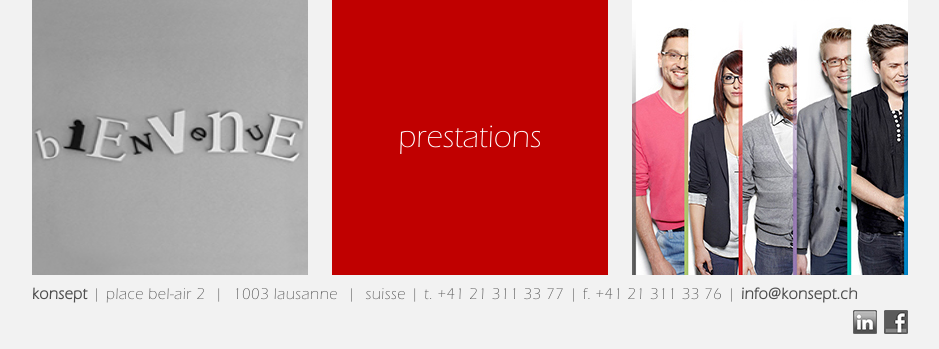
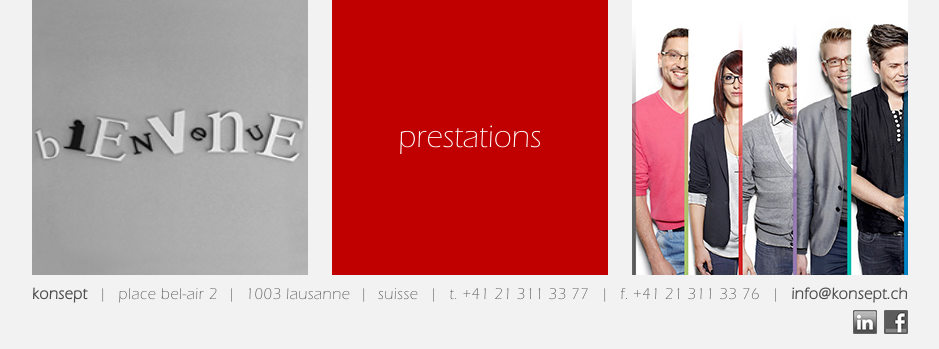
Before and after one commit to maieutiquer/knu, a PHP site: page / in a window 1280 px wide. Shown: the part 525-874 px from the top of the page, without its empty margins (170-1109 px from the left). Run offline with PHP 8.4, Linux system fonts and the light colour scheme.

Commit message:
fix footer desktop

```diff
--- a/css/footer.css
+++ b/css/footer.css
@@ -39,10 +39,10 @@
     -moz-flex-flow: row wrap;
     flex-flow: row wrap;
 
-    -webkit-justify-content: flex-start;
-    -ms-justify-content: flex-start;
-    -moz-justify-content: flex-start;
-    justify-content: flex-start;
+    -webkit-justify-content: space-between;
+    -ms-justify-content: space-between;
+    -moz-justify-content: space-between;
+    justify-content: space-between;
 
     -webkit-align-content: space-around;
     -ms-align-content: space-around;
@@ -145,6 +145,13 @@
     #address > .sep {
         padding: 0 10px;
     }
+
+  #address{
+    -webkit-justify-content: flex-start;
+    -ms-justify-content: flex-start;
+    -moz-justify-content: flex-start;
+    justify-content: flex-start;
+  }
 }
 @media screen and (max-width: 924px) and (min-width: 625px) {
     #address, #social-icons {
```
